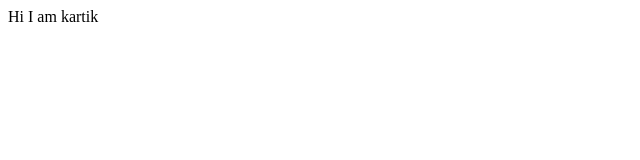
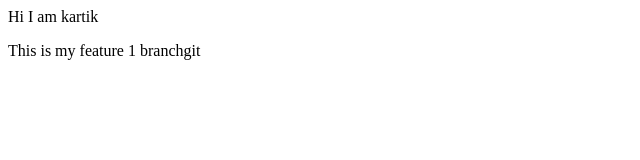
Before and after one commit to Kartikchalawadi/LocalRepos, a plain HTML site: page index.html in a window 1280 px wide. Shown: the whole page, without its empty margins (0-640 px from the left). Drawn offline with Linux system fonts and the light colour scheme.

Commit message:
this is a chnages in my Feature1 branch

```diff
--- a/index.html
+++ b/index.html
@@ -1 +1,2 @@
 <p>Hi I am kartik </p>
+<p>This is my feature 1 branchgit </p>
```
